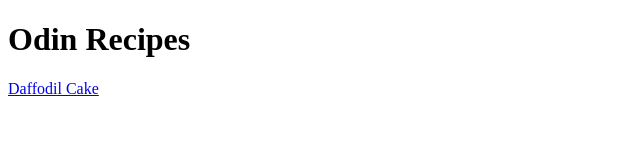
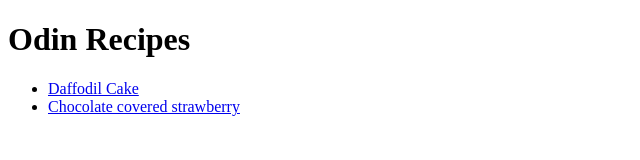
Before and after one commit to LEVI-2511/odin-recipes, a plain HTML site: page index.html in a window 1280 px wide. Shown: the whole page, without its empty margins (0-640 px from the left). Drawn offline with Linux system fonts and the light colour scheme.

Commit message:
Add recipes link to index

```diff
--- a/index.html
+++ b/index.html
@@ -7,6 +7,10 @@
 </head>
 <body>
     <h1>Odin Recipes</h1>
-    <a href="recipes/Daffodil Cake.html">Daffodil Cake</a>
+    <ul>
+        <li><a href="recipes/Daffodil Cake.html">Daffodil Cake</a></li>
+        <li><a href="recipes/Recipe2.html">Chocolate covered strawberry</a></li>
+
+     </ul>
 </body>
 </html>
```
